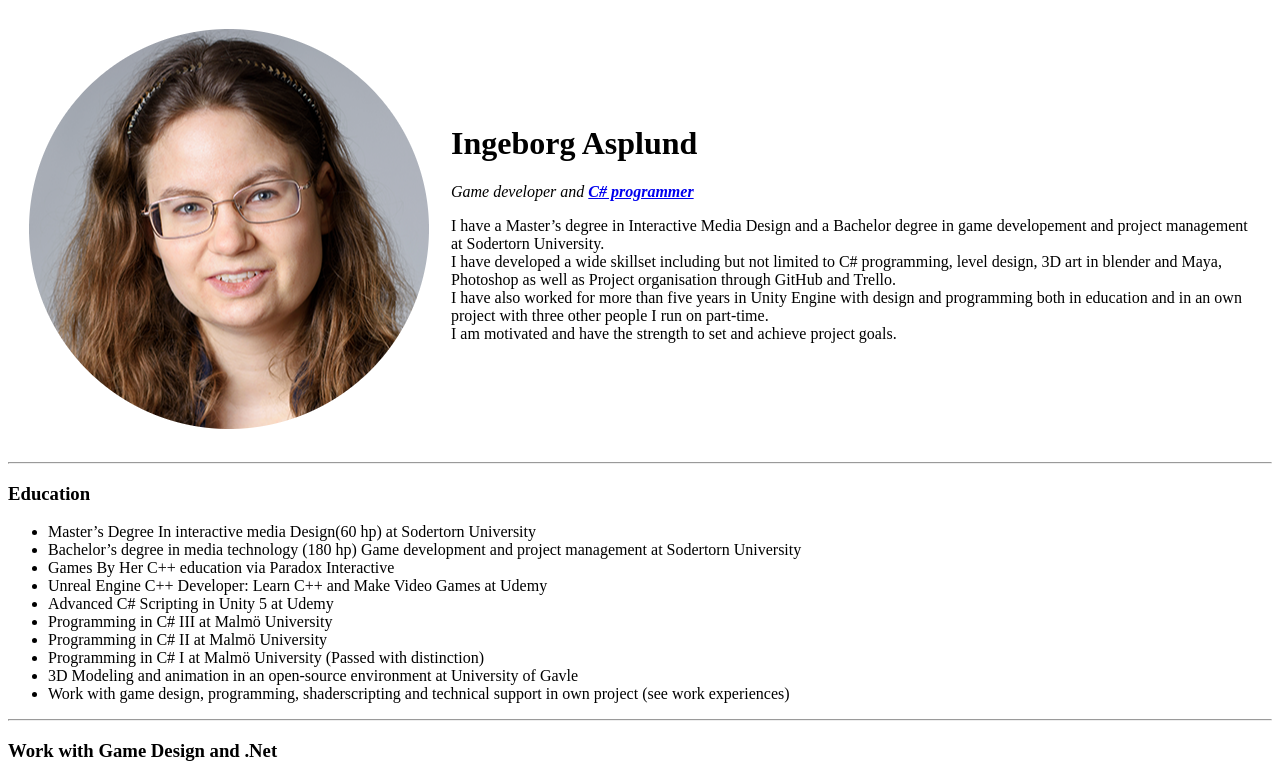
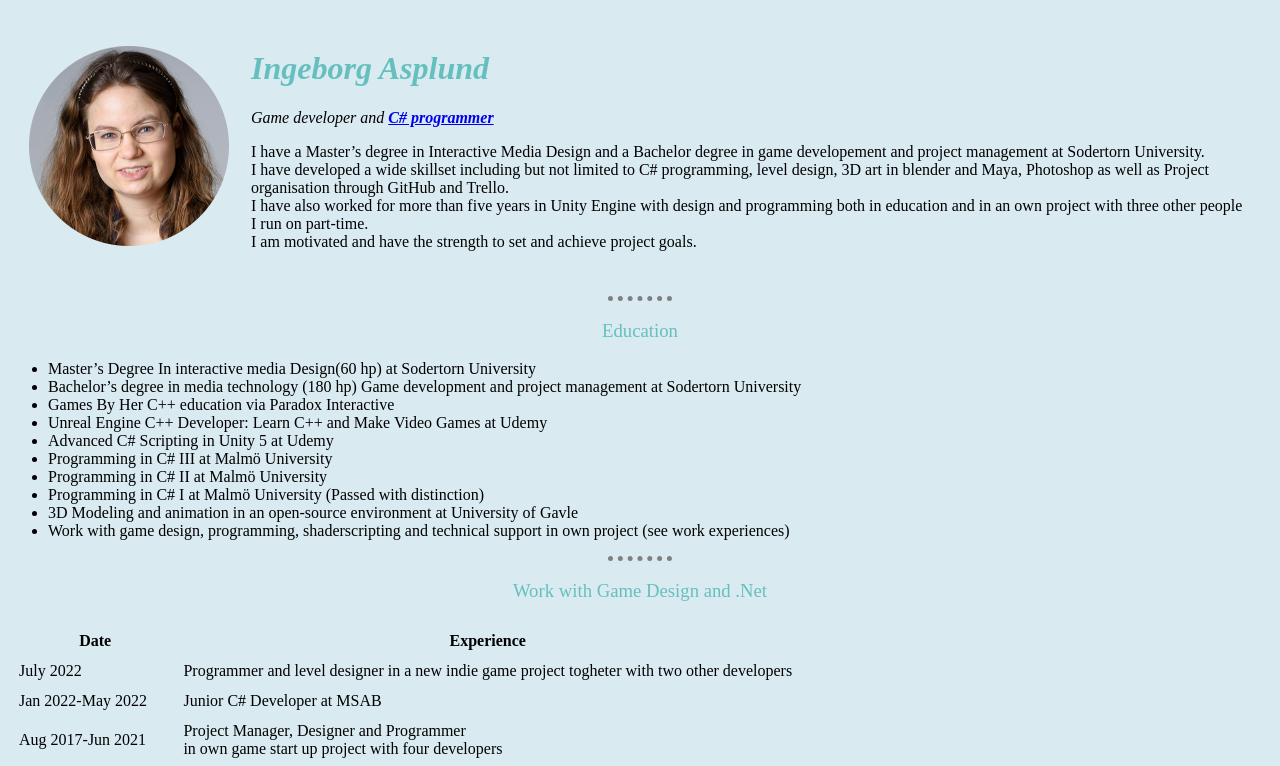
Before and after one commit to IngeborgAsplund/PersonalsiteExample, a plain HTML site: page index.html in a window 1280 px wide. Shown: the top 766 px of the page. Drawn offline with Linux system fonts and the light colour scheme.

Commit message:
css styling

```diff
--- /dev/null
+++ b/CSS/style.css
@@ -0,0 +1,28 @@
+body
+{
+  background-color: #DAEAF1;
+}
+hr
+{
+  border-style:none;
+  border-top-style: dotted;
+  border-top-width: 5px;
+  border-color: grey;
+  width: 5%;
+}
+img
+{
+  height: 200px;
+}
+h1
+{
+  color: #66BFBF;
+  font-style: italic;
+  font-weight: bolder;
+}
+h3
+{
+  color:#66BFBF;
+  font-weight: lighter;
+  text-align: center;
+}
--- a/index.html
+++ b/index.html
@@ -4,6 +4,7 @@
 <head>
   <meta charset="utf-8">
   <title>Ingeborgs CV</title>
+  <link rel="stylesheet" href="/css/style.css">
 </head>
 
 <body>
```
Also changed, not shown: contactInformation.html (+1 -0 lines), hobbies.html (+1 -0 lines).
